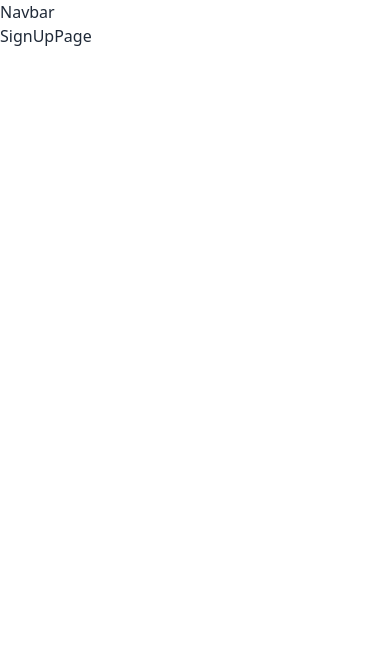
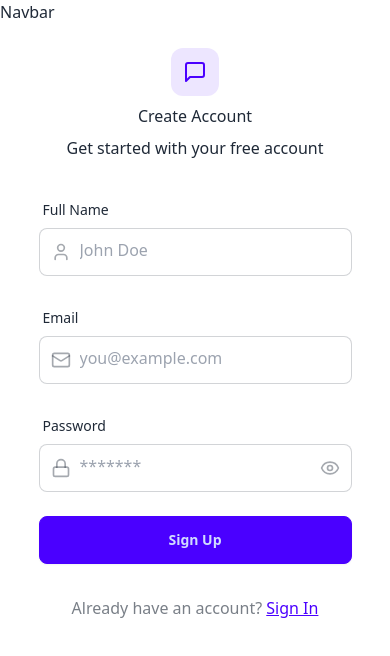
Before and after one commit to mt-rashid-dev/chat-app, a React app in the folder frontend/: page /signup in a window 390 px wide. Shown: the top 656 px of the page. Built offline with nearby package versions, Linux system fonts and the light colour scheme; no server answers; the HTML template or start-up script is replaced by a standard one.

Commit message:
add functionality to sign up

```diff
--- a/frontend/package.json
+++ b/frontend/package.json
@@ -15,8 +15,10 @@
     "react": "^19.2.7",
     "react-dom": "^19.2.7",
     "react-hot-toast": "^2.6.0",
+    "react-icons": "^5.7.0",
     "react-redux": "^9.3.0",
-    "react-router-dom": "^7.18.1"
+    "react-router-dom": "^7.18.1",
+    "react-toastify": "^11.1.0"
   },
   "devDependencies": {
     "@eslint/js": "^10.0.1",
--- a/frontend/src/App.jsx
+++ b/frontend/src/App.jsx
@@ -21,7 +21,11 @@ const App = () => {
   }, []);
 
   if (isCheckingAuth && !user) {
-    return <span className="loading loading-spinner loading-lg"></span>
+    return (
+      <div className="flex justify-center items-center h-screen">
+        <span className="loading loading-bars loading-lg"></span>
+      </div>
+    );
   }
 
   return (
--- /dev/null
+++ b/frontend/src/components/SquarePattern.jsx
@@ -0,0 +1,22 @@
+const SquarePattern = ({ title, subtitle }) => {
+  return (
+    <div className="hidden lg:flex items-center justify-center bg-base-200 p-12">
+      <div className="max-w-md text-center">
+        <div className="grid grid-cols-3 gap-3 mb-8">
+          {[...Array(9)].map((_, i) => (
+            <div
+              key={i}
+              className={`aspect-square rounded-2xl bg-primary/10 ${
+                i % 2 === 0 ? "animate-pulse" : ""
+              }`}
+            />
+          ))}
+        </div>
+        <h2 className="text-2xl font-bold mb-4">{title}</h2>
+        <p className="text-base-content/60">{subtitle}</p>
+      </div>
+    </div>
+  );
+};
+
+export default SquarePattern;
--- a/frontend/src/features/auth/authSlice.js
+++ b/frontend/src/features/auth/authSlice.js
@@ -15,9 +15,6 @@ export const authSlice = createSlice({
   name: "auth",
   initialState: {
     user: null,
-    isSigningUp: false,
-    isLoggingIn: false,
-    isUpdatingProfile: false,
     isCheckingAuth: true
   },
   reducers: {
--- a/frontend/src/pages/SignUpPage.jsx
+++ b/frontend/src/pages/SignUpPage.jsx
@@ -1,6 +1,203 @@
+import { useState } from "react";
+import { Link, useNavigate } from "react-router-dom";
+import { useDispatch } from "react-redux";
+import { ToastContainer, toast } from "react-toastify";
+import "react-toastify/dist/ReactToastify.css";
+import { LuEye, LuEyeOff, LuLock, LuMail, LuMessageSquare, LuUser } from "react-icons/lu";
+
+import SquarePattern from "../components/SquarePattern";
+import { axiosInstance } from "../utils/axiosInstance";
+import { setUser } from "../features/auth/authSlice";
+import { sleep } from "../utils/sleep";
+
 const SignUpPage = () => {
+  const [fullName, setFullName] = useState("");
+  const [nameError, setNameError] = useState("");
+  const [email, setEmail] = useState("");
+  const [emailError, setEmailError] = useState("");
+  const [password, setPassword] = useState("");
+  const [passwordError, setPasswordError] = useState("");
+  const [showPassword, setShowPassword] = useState(false);
+  const [isLoading, setIsLoading] = useState(false);
+  const dispatch = useDispatch();
+  const navigate = useNavigate();
+
+  const notifySuccess = (message) => toast.success(message, { autoClose: 3000 });
+  const notifyError = (message) => toast.error(message, { autoClose: 3000 });
+
+  const validateForm = () =>{
+    let success = true;
+
+    if (!fullName.trim()) {
+      setNameError("Full name is required");
+      success = false;
+    } else {
+      setNameError("");
+    }
+
+    if (!email.trim()) {
+      setEmailError("Email is required");
+      success = false;
+    } else if(!/^\w+([\.-]?\w+)*@\w+([\.-]?\w+)*(\.\w{2,3})+$/.test(email)) {
+      setEmailError("Invalid email format");
+      success = false;
+    } else {
+      setEmailError("");
+    }
+
+    if (!password) {
+      setPasswordError("Password is required");
+      success = false;
+    } else if (password.length < 6) {
+      setPasswordError("Password must be at least 6 characters");
+      success = false;
+    } else {
+      setPasswordError("");
+    }
+
+    return success;
+  };
+
+  const togglePassword = () => {
+    if(showPassword) {
+      setShowPassword(false);
+    } else {
+      setShowPassword(true);
+    }
+  };
+
+  const handleSubmit = (e) => {
+    e.preventDefault();
+
+    const success = validateForm();
+
+    if (success) {
+      setIsLoading(true);
+      const newData = { fullName, email, password };
+      axiosInstance.post("/auth/signup", newData)
+      .then(async res => {
+        notifySuccess("Sign up successful");
+        const value = await sleep(3000, false);
+        setIsLoading(value);
+        dispatch(setUser(res.data));
+        navigate("/");
+      })
+      .catch(error => {
+        notifyError(error?.response?.data?.message);
+        setIsLoading(false);
+      });
+    }
+  };
+
   return (
-    <div>SignUpPage</div>
+    <div className="min-h-scrren grid lg:grid-cols-2">
+      {/* Left side */}
+      <div className="flex flex-col justify-center items-center p-6 sm:p-12">
+        <div className="max-w-md space-y-8">
+          {/* Heading */}
+          <div className="text-center mb-8">
+            <div className="flex flex-col items-center gap-2 group">
+              <div className="size-12 rounded-xl bg-primary/10 flex items-center justify-center group-hover:bg-primary/20 transition-colors">
+                <LuMessageSquare className="size-6 text-primary"/>
+              </div>
+              <h1>Create Account</h1>
+              <p>Get started with your free account</p>
+            </div>
+          </div>
+
+          <form onSubmit={handleSubmit} className="space-y-6">
+            <div className="form-control">
+              <label className="label">
+                <span className="label-text font-medium">Full Name</span>
+              </label>
+              <div className="relative">
+                <div className="absolute flex items-center h-full px-3">
+                  <LuUser className="size-5 text-base-content/40"/>
+                </div>
+                <input
+                  type="text"
+                  className="input input-bordered w-full pl-10 pb-1"
+                  placeholder="John Doe"
+                  value={fullName}
+                  onChange={e => setFullName(e.target.value)}
+                />
+              </div>
+              {nameError && <p className="pl-1 text-red-400">{nameError}</p>}
+            </div>
+
+            <div className="form-control">
+              <label className="label">
+                <span className="label-text font-medium">Email</span>
+              </label>
+              <div className="relative">
+                <div className="absolute flex items-center h-full px-3">
+                  <LuMail className="size-5 text-base-content/40"/>
+                </div>
+                <input
+                  type="text"
+                  className="input input-bordered w-full pl-10 pb-1"
+                  placeholder="you@example.com"
+                  value={email}
+                  onChange={e => setEmail(e.target.value)}
+                />
+              </div>
+              {emailError && <p className="pl-1 text-red-400">{emailError}</p>}
+            </div>
+
+            <div className="form-control">
+              <label className="label">
+                <span className="label-text font-medium">Password</span>
+              </label>
+              <div className="relative">
+                <div className="absolute flex items-center h-full px-3">
+                  <LuLock className="size-5 text-base-content/40"/>
+                </div>
+                <input
+                  type={showPassword ? "text" : "password"}
+                  className="input input-bordered w-full px-10 pb-1"
+                  placeholder="*******"
+                  value={password}
+                  onChange={e => setPassword(e.target.value)}
+                />
+                <button
+                  type="button"
+                  className="absolute top-0 right-0 flex items-center h-full px-3"
+                  onClick={togglePassword}
+                >
+                  {showPassword ? <LuEyeOff className="size-5 text-base-content/40"/> : <LuEye className="size-5 text-base-content/40"/>}
+                </button>
+              </div>
+              {passwordError && <p className="pl-1 text-red-400">{passwordError}</p>}
+            </div>
+
+            <button type="submit" className="btn btn-primary w-full" disabled={isLoading}>
+              {isLoading ? (
+                <span className="loading loading-spinner loading-xs"></span>
+              ) : (
+                "Sign Up"
+              )}
+            </button>
+          </form>
+
+          <div className="text-center">
+            <p className="text-base-content/60">
+              Already have an account?&nbsp;
+              <Link to="/login" className="link link-primary">
+                Sign In
+              </Link>
+            </p>
+          </div>
+        </div>
+      </div>
+
+      {/* Right side */}
+      <SquarePattern
+        title="Join our community"
+        subtitle="Connect with friends, share moments, and stay in touch with your loved ones."
+      />
+
+      <ToastContainer />
+    </div>
   );
 };
 
--- /dev/null
+++ b/frontend/src/utils/sleep.js
@@ -0,0 +1,5 @@
+export const sleep = (ms, value) => new Promise((resolve) => {
+  setTimeout(() => {
+    resolve(value);
+  }, ms);
+});
```
Also changed, not shown: 1 other file (tests, documents, lock files or other folders).
